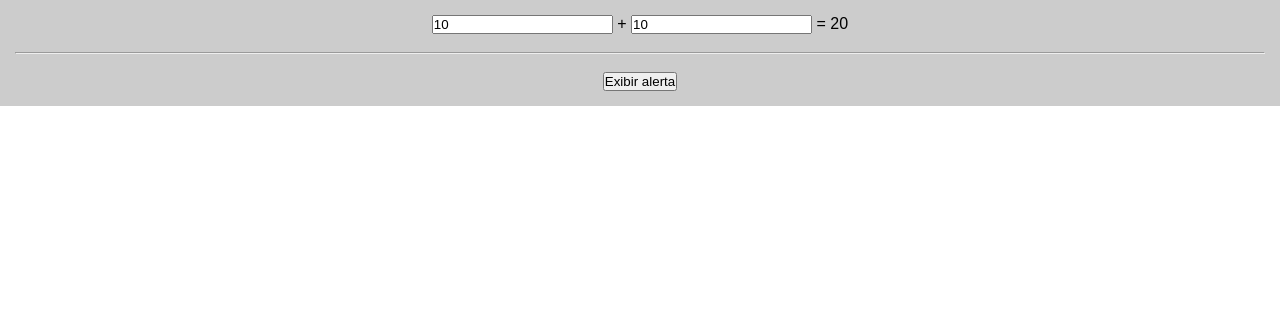
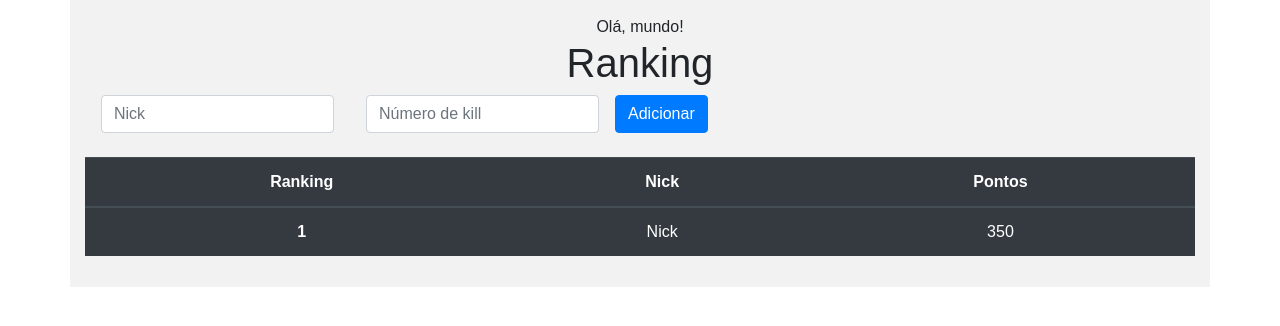
Before and after one commit to JeyssonMoura/CRUD_AngularJS, a plain HTML site: page index.html in a window 1280 px wide. Drawn offline with nearby package versions, Linux system fonts and the light colour scheme.

Commit message:
Layout do Ranking

```diff
--- a/assets/css/estilo.css
+++ b/assets/css/estilo.css
@@ -5,7 +5,7 @@
 }
 
 main {
-    background-color: #CCC;
+    background-color: #F2F2F2;
     text-align: center;
     padding: 15px;
 }
--- /dev/null
+++ b/assets/js/controller.js
@@ -0,0 +1,3 @@
+angular.module("MeuController", []).controller("TesteController", function ($scope) {
+    $scope.msg = "Olá, mundo!";
+});
--- a/controller.js
+++ /dev/null
@@ -1,7 +0,0 @@
-angular.module('controller', []).controller('MeuController', function MeuController() {
-
-  this.alerta = function alerta() {
-    window.alert('Alerta!');
-  };
-
-});
--- a/index.html
+++ b/index.html
@@ -7,20 +7,42 @@
     <meta name="viewport" content="width=device-width, initial-scale=1.0">
     <link rel="stylesheet" href="./assets/css/estilo.css">
     <script src="https://ajax.googleapis.com/ajax/libs/angularjs/1.8.2/angular.min.js"></script>
+    <link rel="stylesheet" href="https://cdn.jsdelivr.net/npm/bootstrap@4.6.0/dist/css/bootstrap.min.css"
+    integrity="sha384-B0vP5xmATw1+K9KRQjQERJvTumQW0nPEzvF6L/Z6nronJ3oUOFUFpCjEUQouq2+l" crossorigin="anonymous">
     <title>Estudos em Angular JS</title>
 </head>
 
-<body>
-    <main ng-app="controller" ng-controller="MeuController as Controller" ng-init="num1=10;num2=10;">
-        <input type="number" ng-model="num1">
-        <span>+</span>
-        <input type="number" ng-model="num2">
-        <span> = {{num1 + num2}}</span>
-        <br><br>
-        <hr><br>
-        <button type="button" ng-click="Controller.alerta()">Exibir alerta</button>
+<body ng-app="MeuController">
+    <main class="container" ng-controller="TesteController">
+        {{msg}}
+        <h1>Ranking</h1>
+        <form class="form-inline mb-2">
+            <div class="form-group mx-sm-3">
+                <input type="text" class="form-control" placeholder="Nick">
+            </div>
+            <div class="form-group mx-sm-3">
+                <input type="number" min="0" class="form-control" placeholder="Número de kill">
+            </div>
+            <button type="submit" class="btn btn-primary">Adicionar</button>
+        </form>
+        <table class="table table-hover table-dark mt-4">
+            <thead>
+                <tr>
+                    <th>Ranking</th>
+                    <th>Nick</th>
+                    <th>Pontos</th>
+                </tr>
+            </thead>
+            <tbody>
+                <tr>
+                    <th>1</th>
+                    <td>Nick</td>
+                    <td>350</td>
+                </tr>
+            </tbody>
+        </table>
     </main>
 </body>
-<script src="controller.js"></script>
+<script src="./assets/js/controller.js"></script>
 
 </html>
```
